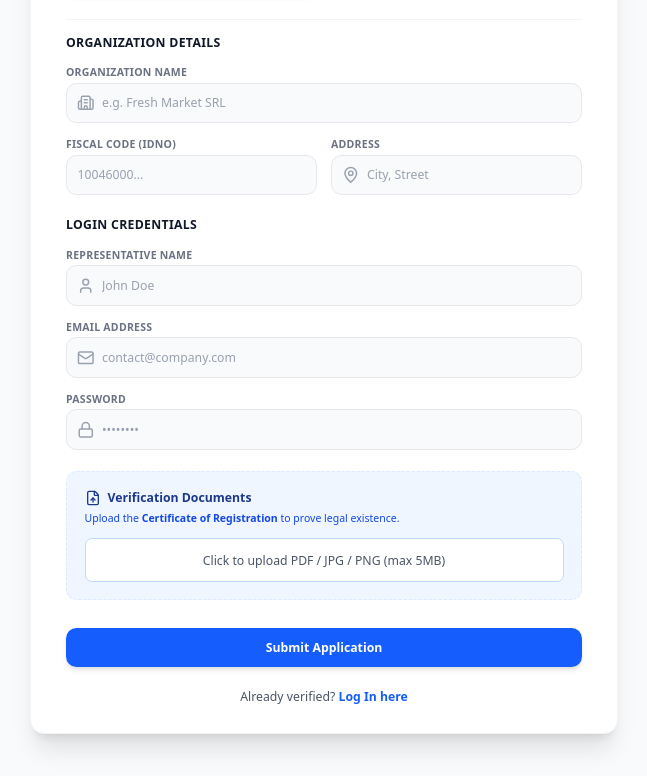
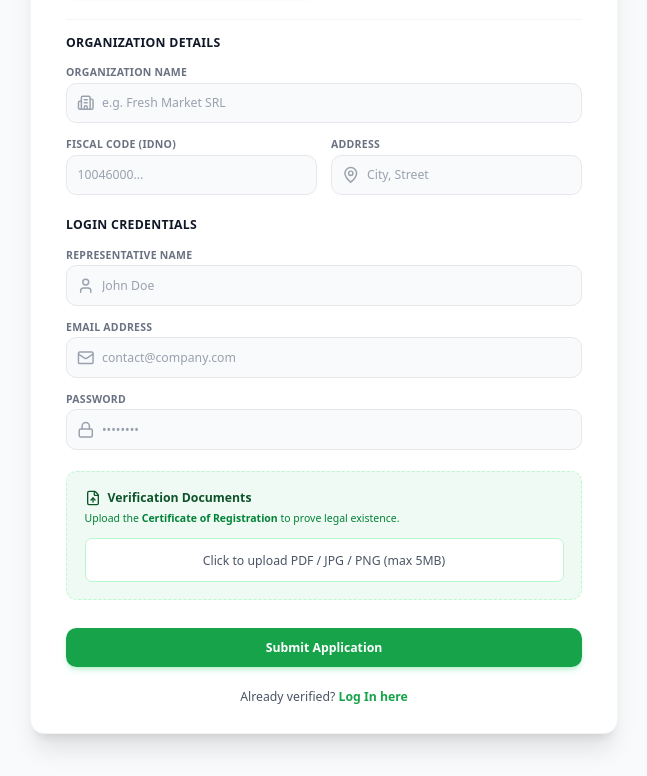
Before and after one commit to LeoMurjinschi/VLM, a React (Vite) app: page /signup in a window 1280 px wide. Shown: the part 337-1113 px from the top of the page, without its empty margins (316-963 px from the left). Built offline with nearby package versions, Linux system fonts and the light colour scheme.

Commit message:
Modified Log In and Sign Up pages visual aspect

```diff
--- a/src/components/auth/AuthLayout.tsx
+++ b/src/components/auth/AuthLayout.tsx
@@ -1,5 +1,6 @@
 import React from 'react';
 import Navbar from '../layout/Navbar';
+import { useTheme } from '../../hooks/useTheme';
 
 interface AuthLayoutProps {
   children: React.ReactNode;
@@ -8,22 +9,29 @@ interface AuthLayoutProps {
 }
 
 export const AuthLayout = ({ children, title, subtitle }: AuthLayoutProps) => {
+  const { theme } = useTheme();
   return (
-    <div className="min-h-screen bg-gray-50 flex flex-col font-sans">
+    <div className={`min-h-screen flex flex-col font-sans transition-colors duration-300 ${
+      theme === 'light' ? 'bg-[#F9FAFB]' : 'bg-[#121212]'
+    }`}>
       <Navbar />
 
       <div className="flex-grow flex flex-col justify-center py-12 px-4 sm:px-6 lg:px-8">
         <div className="sm:mx-auto sm:w-full sm:max-w-md">
-          <h2 className="mt-2 text-center text-3xl font-black tracking-tight text-gray-900">
+          <h2 className={`mt-2 text-center text-3xl font-black tracking-tight ${
+            theme === 'light' ? 'text-gray-900' : 'text-white'
+          }`}>
             {title}
           </h2>
-          <p className="mt-2 text-center text-sm text-gray-600">
+          <p className={`mt-2 text-center text-sm ${theme === 'light' ? 'text-gray-600' : 'text-gray-400'}`}>
             {subtitle}
           </p>
         </div>
 
         <div className="mt-8 sm:mx-auto sm:w-full sm:max-w-md md:max-w-2xl">
-          <div className="bg-white py-8 px-4 shadow-xl sm:rounded-2xl sm:px-10 border border-gray-100">
+          <div className={`py-8 px-4 shadow-xl sm:rounded-2xl sm:px-10 border transition-colors duration-300 ${
+            theme === 'light' ? 'bg-white border-gray-100' : 'bg-[#1a1a1a] border-[#2e2e2e]'
+          }`}>
             {children}
           </div>
         </div>
--- a/src/components/ui/AuthButton.tsx
+++ b/src/components/ui/AuthButton.tsx
@@ -1,5 +1,6 @@
 import React from 'react';
 import { Loader2 } from 'lucide-react';
+import { useTheme } from '../../hooks/useTheme';
 
 interface ButtonProps extends React.ButtonHTMLAttributes<HTMLButtonElement> {
   variant?: 'primary' | 'outline' | 'ghost';
@@ -17,13 +18,20 @@ export const AuthButton = ({
   className = '',
   ...props
 }: ButtonProps) => {
+  const { theme } = useTheme();
 
   const baseStyles = "inline-flex items-center justify-center px-4 py-3 text-sm font-bold rounded-xl transition-all duration-200 transform active:scale-95 focus:outline-none focus:ring-2 focus:ring-offset-2 disabled:opacity-50 disabled:cursor-not-allowed";
 
   const variants = {
-    primary: "bg-blue-600 text-white hover:bg-blue-700 shadow-md hover:shadow-lg focus:ring-blue-500 hover:-translate-y-0.5",
-    outline: "border-2 border-gray-200 bg-white text-gray-700 hover:border-blue-300 hover:bg-blue-50 focus:ring-gray-200",
-    ghost: "bg-transparent text-gray-600 hover:bg-gray-100 hover:text-gray-900"
+    primary: theme === 'light'
+      ? "bg-[#16a34a] text-white hover:bg-[#15803d] shadow-md hover:shadow-lg focus:ring-green-500 shadow-green-500/20 hover:-translate-y-0.5"
+      : "bg-[#16a34a] text-white hover:bg-[#15803d] shadow-md hover:shadow-lg focus:ring-green-500 shadow-green-900/20 hover:-translate-y-0.5",
+    outline: theme === 'light'
+      ? "border-2 border-gray-200 bg-white text-gray-700 hover:border-green-400 hover:bg-[#F0FAF4] focus:ring-gray-200"
+      : "border-2 border-[#2e2e2e] bg-[#1a1a1a] text-gray-300 hover:border-green-700 hover:bg-[#16a34a]/10 focus:ring-gray-800",
+    ghost: theme === 'light'
+      ? "bg-transparent text-gray-600 hover:bg-gray-100 hover:text-gray-900"
+      : "bg-transparent text-gray-400 hover:bg-gray-800 hover:text-white"
   };
 
   return (
--- a/src/components/ui/InputField.tsx
+++ b/src/components/ui/InputField.tsx
@@ -1,5 +1,5 @@
 import React from 'react';
-
+import { useTheme } from '../../hooks/useTheme';
 
 interface InputFieldProps extends React.InputHTMLAttributes<HTMLInputElement> {
   label: string;
@@ -8,24 +8,31 @@ interface InputFieldProps extends React.InputHTMLAttributes<HTMLInputElement> {
 }
 
 export const InputField = ({ label, icon: Icon, error, className = '', ...props }: InputFieldProps) => {
+  const { theme } = useTheme();
   return (
     <div className={`w-full ${className}`}>
-      <label className="block text-xs font-bold text-gray-500 mb-1 uppercase tracking-wide">
+      <label className={`block text-xs font-bold mb-1 uppercase tracking-wide ${
+        theme === 'light' ? 'text-gray-500' : 'text-gray-400'
+      }`}>
         {label}
       </label>
       <div className="relative">
         {Icon && (
           <div className="absolute inset-y-0 left-0 pl-3 flex items-center pointer-events-none">
-            <Icon className="h-5 w-5 text-gray-400" />
+            <Icon className={`h-5 w-5 ${theme === 'light' ? 'text-gray-400' : 'text-gray-500'}`} />
           </div>
         )}
         <input
           {...props}
           className={`
-            block w-full rounded-xl border-gray-200 bg-gray-50 p-3 text-gray-900
-            focus:border-blue-500 focus:bg-white focus:ring-blue-500 transition-all
-            placeholder:text-gray-400 sm:text-sm
+            block w-full rounded-xl p-3 transition-all
+            focus:border-[#16a34a] focus:ring-[#16a34a]
+            sm:text-sm
             ${Icon ? 'pl-10' : 'pl-3'}
+            ${theme === 'light'
+              ? 'border-gray-200 bg-gray-50 text-gray-900 focus:bg-white placeholder:text-gray-400'
+              : 'border-[#2e2e2e] bg-[#222222] text-white focus:bg-[#1a1a1a] placeholder:text-gray-500'
+            }
             ${error ? 'border-red-500 focus:border-red-500 focus:ring-red-500' : 'border'}
           `}
         />
--- a/src/pages/public/LoginPage.tsx
+++ b/src/pages/public/LoginPage.tsx
@@ -5,12 +5,14 @@ import { AuthLayout } from '../../components/auth/AuthLayout';
 import { InputField } from '../../components/ui/InputField';
 import { AuthButton } from '../../components/ui/AuthButton';
 import { useAuth} from '../../context/AuthContext';
+import { useTheme } from '../../hooks/useTheme';
 import type { Role } from '../../context/AuthContext';
 import usersMock from '../../_mock/users.json';
 
 const LoginPage = () => {
   const navigate = useNavigate();
   const { login } = useAuth();
+  const { theme } = useTheme();
   const [isLoading, setIsLoading] = useState(false);
   const [formData, setFormData] = useState({
     email: '',
@@ -86,7 +88,9 @@ const LoginPage = () => {
         />
 
         {error && (
-          <div className="bg-red-50 text-red-600 text-sm p-3 rounded-lg border border-red-100 font-medium">
+          <div className={`text-sm p-3 rounded-lg border font-medium ${
+            theme === 'light' ? 'bg-red-50 text-red-600 border-red-100' : 'bg-red-900/20 text-red-400 border-red-900/30'
+          }`}>
             {error}
           </div>
         )}
@@ -96,13 +100,17 @@ const LoginPage = () => {
             <input
               id="remember-me"
               type="checkbox"
-              className="h-4 w-4 text-blue-600 focus:ring-blue-500 border-gray-300 rounded cursor-pointer"
+              className={`h-4 w-4 rounded cursor-pointer focus:ring-[#16a34a] text-[#16a34a] ${
+                theme === 'light' ? 'border-gray-300' : 'border-[#2e2e2e] bg-[#222222]'
+              }`}
             />
-            <label htmlFor="remember-me" className="ml-2 block text-gray-700 cursor-pointer">
+            <label htmlFor="remember-me" className={`ml-2 block cursor-pointer ${theme === 'light' ? 'text-gray-700' : 'text-gray-300'}`}>
               Remember me
             </label>
           </div>
-          <a href="#" className="font-semibold text-blue-600 hover:text-blue-500">
+          <a href="#" className={`font-semibold hover:underline ${
+            theme === 'light' ? 'text-[#16a34a]' : 'text-green-500'
+          }`}>
             Forgot password?
           </a>
         </div>
@@ -119,9 +127,11 @@ const LoginPage = () => {
       </form>
 
       <div className="mt-6 text-center text-sm">
-        <p className="text-gray-600">
+        <p className={theme === 'light' ? 'text-gray-600' : 'text-gray-400'}>
           Don't have an account?{' '}
-          <Link to="/signup" className="font-bold text-blue-600 hover:text-blue-500 transition-colors">
+          <Link to="/signup" className={`font-bold transition-colors ${
+            theme === 'light' ? 'text-[#16a34a] hover:text-[#15803d]' : 'text-green-400 hover:text-green-300'
+          }`}>
             Register Organization
           </Link>
         </p>
--- a/src/pages/public/SignUpPage.tsx
+++ b/src/pages/public/SignUpPage.tsx
@@ -7,9 +7,11 @@ import {
 import { AuthLayout } from '../../components/auth/AuthLayout';
 import { InputField } from '../../components/ui/InputField';
 import { AuthButton } from '../../components/ui/AuthButton';
+import { useTheme } from '../../hooks/useTheme';
 
 const SignupPage = () => {
   const [searchParams] = useSearchParams();
+  const { theme } = useTheme();
   const initialRole = searchParams.get('role') === 'receiver' ? 'receiver' : 'donor';
   const [role, setRole] = useState<'donor' | 'receiver'>(initialRole);
   const [isLoading, setIsLoading] = useState(false);
@@ -144,17 +146,17 @@ const SignupPage = () => {
 
   if (isSubmitted) {
     return (
-      <div className="min-h-screen bg-gray-50 flex flex-col items-center justify-center p-4">
-        <div className="bg-white p-8 rounded-2xl shadow-xl max-w-md text-center border border-gray-100">
-          <div className="w-16 h-16 bg-green-100 rounded-full flex items-center justify-center mx-auto mb-6">
-            <CheckCircle className="text-green-600" size={32} />
+      <div className={`min-h-screen flex flex-col items-center justify-center p-4 ${theme === 'light' ? 'bg-gray-50' : 'bg-[#121212]'}`}>
+        <div className={`p-8 rounded-2xl shadow-xl max-w-md text-center border ${theme === 'light' ? 'bg-white border-gray-100' : 'bg-[#1a1a1a] border-[#2e2e2e]'}`}>
+          <div className={`w-16 h-16 rounded-full flex items-center justify-center mx-auto mb-6 ${theme === 'light' ? 'bg-[#F0FAF4]' : 'bg-[#16a34a]/10'}`}>
+            <CheckCircle className={theme === 'light' ? 'text-[#16a34a]' : 'text-green-400'} size={32} />
           </div>
-          <h2 className="text-2xl font-black text-gray-900 mb-2">Application Received!</h2>
-          <p className="text-gray-600 mb-6 leading-relaxed">
+          <h2 className={`text-2xl font-black mb-2 ${theme === 'light' ? 'text-gray-900' : 'text-white'}`}>Application Received!</h2>
+          <p className={`mb-6 leading-relaxed ${theme === 'light' ? 'text-gray-600' : 'text-gray-400'}`}>
             Thank you for registering <strong>{formData.orgName}</strong>.
             Your documents have been sent to our administration team for verification.
           </p>
-          <div className="bg-blue-50 p-4 rounded-xl text-sm text-blue-800 mb-8 text-left border border-blue-100">
+          <div className={`p-4 rounded-xl text-sm mb-8 text-left border ${theme === 'light' ? 'bg-[#F0FAF4] text-green-800 border-green-100' : 'bg-[#16a34a]/10 text-green-300 border-green-900/30'}`}>
             <strong className="block mb-1">What happens next?</strong>
             Verification usually takes 24-48 hours. You will receive an email confirmation once your account is active.
           </div>
@@ -174,16 +176,17 @@ const SignupPage = () => {
       <form onSubmit={handleSubmit} className="space-y-6" noValidate>
 
         <div>
-          <label className="block text-xs font-bold text-gray-500 mb-2 uppercase tracking-wide">
+           <label className={`block text-xs font-bold mb-2 uppercase tracking-wide ${theme === 'light' ? 'text-gray-500' : 'text-gray-400'}`}>
             I represent a:
           </label>
           <div className="grid grid-cols-2 gap-4">
             <button
               type="button"
               onClick={() => setRole('donor')}
-              className={`flex flex-col items-center justify-center p-4 rounded-xl border-2 transition-all duration-200 ${role === 'donor'
-                ? 'border-blue-600 bg-blue-50 text-blue-700 shadow-sm'
-                : 'border-gray-200 hover:border-blue-300 text-gray-500 hover:bg-gray-50'
+               className={`flex flex-col items-center justify-center p-4 rounded-xl border-2 transition-all duration-200 ${
+                role === 'donor'
+                ? (theme === 'light' ? 'border-[#16a34a] bg-[#F0FAF4] text-[#16a34a] shadow-sm' : 'border-green-500 bg-[#16a34a]/10 text-green-400 shadow-sm')
+                : (theme === 'light' ? 'border-gray-200 hover:border-green-300 text-gray-500 hover:bg-gray-50' : 'border-[#2e2e2e] hover:border-green-800 text-gray-400 hover:bg-[#222]')
                 }`}
             >
               <Store className="mb-2" size={24} />
@@ -192,9 +195,10 @@ const SignupPage = () => {
             <button
               type="button"
               onClick={() => setRole('receiver')}
-              className={`flex flex-col items-center justify-center p-4 rounded-xl border-2 transition-all duration-200 ${role === 'receiver'
-                ? 'border-blue-600 bg-blue-50 text-blue-700 shadow-sm'
-                : 'border-gray-200 hover:border-blue-300 text-gray-500 hover:bg-gray-50'
+               className={`flex flex-col items-center justify-center p-4 rounded-xl border-2 transition-all duration-200 ${
+                role === 'receiver'
+                ? (theme === 'light' ? 'border-[#16a34a] bg-[#F0FAF4] text-[#16a34a] shadow-sm' : 'border-green-500 bg-[#16a34a]/10 text-green-400 shadow-sm')
+                : (theme === 'light' ? 'border-gray-200 hover:border-green-300 text-gray-500 hover:bg-gray-50' : 'border-[#2e2e2e] hover:border-green-800 text-gray-400 hover:bg-[#222]')
                 }`}
             >
               <Heart className="mb-2" size={24} />
@@ -203,10 +207,10 @@ const SignupPage = () => {
           </div>
         </div>
 
-        <div className="border-t border-gray-100 my-4"></div>
+        <div className={`border-t my-4 ${theme === 'light' ? 'border-gray-100' : 'border-[#2e2e2e]'}`}></div>
 
         <div className="space-y-4">
-          <h3 className="text-sm font-black text-gray-900 uppercase tracking-wide">
+          <h3 className={`text-sm font-black uppercase tracking-wide ${theme === 'light' ? 'text-gray-900' : 'text-white'}`}>
             Organization Details
           </h3>
 
@@ -246,7 +250,7 @@ const SignupPage = () => {
         </div>
 
         <div className="space-y-4">
-          <h3 className="text-sm font-black text-gray-900 uppercase tracking-wide mt-2">
+          <h3 className={`text-sm font-black uppercase tracking-wide mt-2 ${theme === 'light' ? 'text-gray-900' : 'text-white'}`}>
             Login Credentials
           </h3>
 
@@ -289,18 +293,18 @@ const SignupPage = () => {
             />
 
             {(passwordFocused || formData.password.length > 0) && (
-              <div className="mt-2 p-3 bg-gray-50 rounded-xl border border-gray-200 space-y-1.5">
+              <div className={`mt-2 p-3 rounded-xl border space-y-1.5 ${theme === 'light' ? 'bg-gray-50 border-gray-200' : 'bg-[#222] border-[#2e2e2e]'}`}>
                 <p className="text-xs font-bold text-gray-500 uppercase tracking-wide mb-1">
                   Password requirements
                 </p>
                 {Object.entries(passwordCriteria).map(([key, met]) => (
                   <div key={key} className="flex items-center gap-2">
                     {met ? (
-                      <CheckCircle size={14} className="text-green-500 flex-shrink-0" />
+                      <CheckCircle size={14} className="text-[#16a34a] flex-shrink-0" />
                     ) : (
-                      <XCircle size={14} className="text-gray-300 flex-shrink-0" />
+                      <XCircle size={14} className="text-gray-400 flex-shrink-0" />
                     )}
-                    <span className={`text-xs ${met ? 'text-green-700 font-medium' : 'text-gray-500'}`}>
+                    <span className={`text-xs ${met ? (theme === 'light' ? 'text-green-700 font-medium' : 'text-green-400 font-medium') : 'text-gray-500'}`}>
                       {passwordCriteriaLabels[key]}
                     </span>
                   </div>
@@ -310,26 +314,42 @@ const SignupPage = () => {
           </div>
         </div>
 
-        <div className={`p-5 rounded-xl border border-dashed ${documentError ? 'bg-red-50 border-red-300' : 'bg-blue-50 border-blue-100'}`}>
-          <h3 className={`text-sm font-bold mb-1 flex items-center gap-2 ${documentError ? 'text-red-900' : 'text-blue-900'}`}>
+        <div className={`p-5 rounded-xl border border-dashed ${
+          documentError
+            ? (theme === 'light' ? 'bg-red-50 border-red-300' : 'bg-red-900/20 border-red-900/50')
+            : (theme === 'light' ? 'bg-[#F0FAF4] border-green-200' : 'bg-[#16a34a]/5 border-green-900/30')
+        }`}>
+          <h3 className={`text-sm font-bold mb-1 flex items-center gap-2 ${
+            documentError
+              ? (theme === 'light' ? 'text-red-900' : 'text-red-400')
+              : (theme === 'light' ? 'text-green-900' : 'text-green-400')
+          }`}>
             <FileUp size={16} />
             Verification Documents
           </h3>
-          <p className={`text-xs mb-3 leading-relaxed ${documentError ? 'text-red-700' : 'text-blue-700'}`}>
+          <p className={`text-xs mb-3 leading-relaxed ${
+            documentError
+              ? (theme === 'light' ? 'text-red-700' : 'text-red-300')
+              : (theme === 'light' ? 'text-green-700' : 'text-green-300')
+          }`}>
             Upload the <strong>Certificate of Registration</strong> to prove legal existence.
           </p>
 
           {document ? (
-            <div className="flex items-center gap-3 bg-white border border-blue-200 rounded-lg p-3">
-              <Upload size={16} className="text-blue-500 flex-shrink-0" />
+             <div className={`flex items-center gap-3 border rounded-lg p-3 ${
+              theme === 'light' ? 'bg-white border-green-200' : 'bg-[#1a1a1a] border-[#2e2e2e]'
+            }`}>
+              <Upload size={16} className={`flex-shrink-0 ${theme === 'light' ? 'text-[#16a34a]' : 'text-green-400'}`} />
               <div className="flex-1 min-w-0">
-                <p className="text-sm font-medium text-gray-800 truncate">{document.name}</p>
-                <p className="text-xs text-gray-500">{(document.size / 1024).toFixed(1)} KB</p>
+                <p className={`text-sm font-medium truncate ${theme === 'light' ? 'text-gray-800' : 'text-gray-200'}`}>{document.name}</p>
+                <p className={`text-xs ${theme === 'light' ? 'text-gray-500' : 'text-gray-400'}`}>{(document.size / 1024).toFixed(1)} KB</p>
               </div>
               <button
                 type="button"
                 onClick={removeDocument}
-                className="p-1 rounded-full hover:bg-red-50 text-gray-400 hover:text-red-500 transition-colors"
+                className={`p-1 rounded-full transition-colors ${
+                  theme === 'light' ? 'hover:bg-red-50 text-gray-400 hover:text-red-500' : 'hover:bg-red-900/30 text-gray-500 hover:text-red-400'
+                }`}
               >
                 <X size={16} />
               </button>
@@ -342,9 +362,12 @@ const SignupPage = () => {
                 onChange={handleFileChange}
                 className="absolute inset-0 w-full h-full opacity-0 cursor-pointer z-10"
               />
-              <div className={`bg-white border rounded-lg p-3 text-center transition-colors group-hover:border-blue-400 ${documentError ? 'border-red-300' : 'border-blue-200'
+              <div className={`border rounded-lg p-3 text-center transition-colors ${
+                documentError
+                  ? (theme === 'light' ? 'border-red-300 bg-white' : 'border-red-900/50 bg-[#1a1a1a]')
+                  : (theme === 'light' ? 'border-green-200 bg-white group-hover:border-[#16a34a]' : 'border-[#2e2e2e] bg-[#1a1a1a] group-hover:border-green-500')
                 }`}>
-                <span className="text-sm text-gray-600 font-medium">Click to upload PDF / JPG / PNG (max 5MB)</span>
+                <span className={`text-sm font-medium ${theme === 'light' ? 'text-gray-600' : 'text-gray-400'}`}>Click to upload PDF / JPG / PNG (max 5MB)</span>
               </div>
             </div>
           )}
@@ -366,9 +389,11 @@ const SignupPage = () => {
       </form>
 
       <div className="mt-6 text-center text-sm">
-        <p className="text-gray-600">
+        <p className={theme === 'light' ? 'text-gray-600' : 'text-gray-400'}>
           Already verified?{' '}
-          <Link to="/login" className="font-bold text-blue-600 hover:text-blue-500 transition-colors">
+          <Link to="/login" className={`font-bold transition-colors ${
+            theme === 'light' ? 'text-[#16a34a] hover:text-[#15803d]' : 'text-green-400 hover:text-green-300'
+          }`}>
             Log In here
           </Link>
         </p>
```
